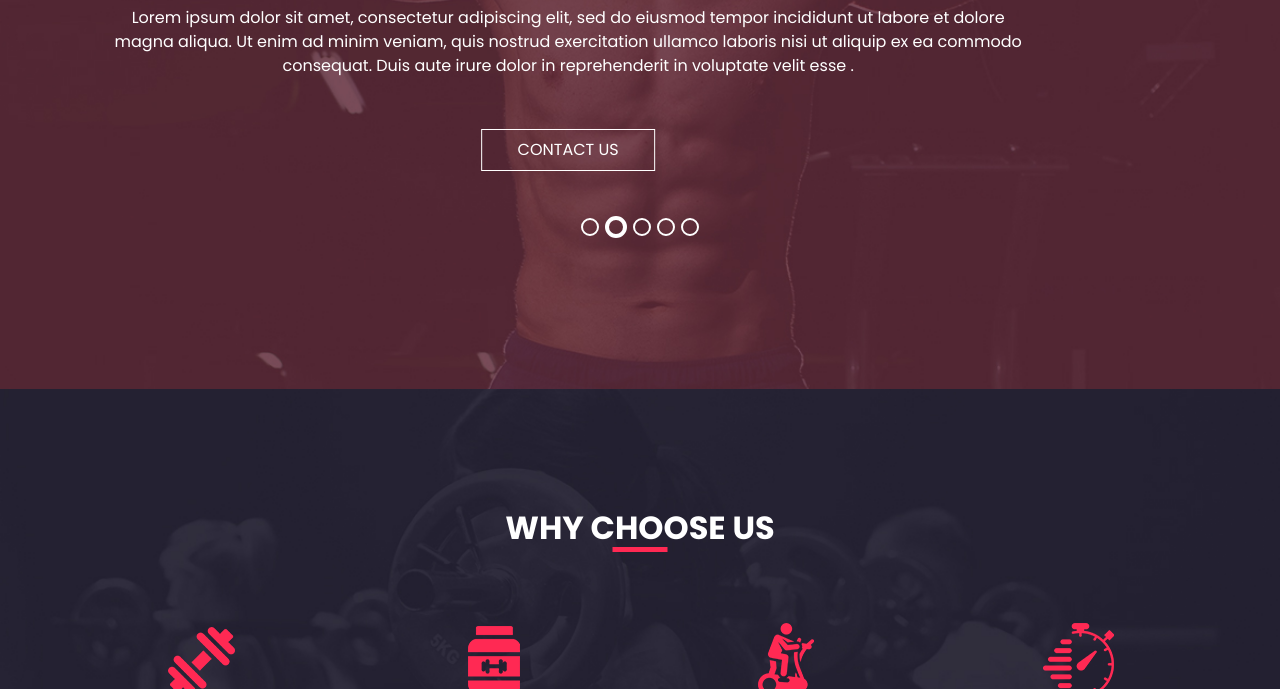
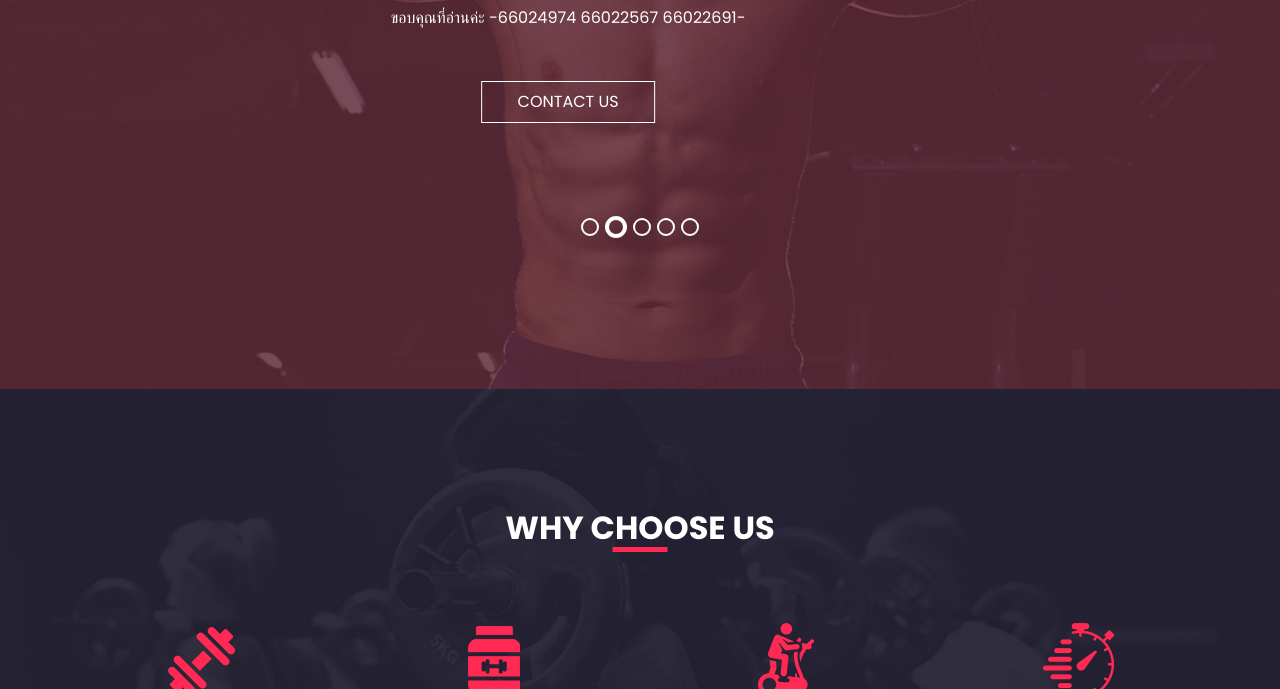
Before and after one commit to kunpriyaa/neogym, a plain HTML site: page index.html in a window 1280 px wide. Shown: the part 411-1100 px from the top of the page. Drawn offline with nearby package versions, Linux system fonts and the light colour scheme.

Commit message:
Update index.html

```diff
--- a/index.html
+++ b/index.html
@@ -90,7 +90,7 @@
                       66
                     </h1>
                     <p>
-                      Lorem ipsum dolor sit amet, consectetur adipiscing elit, sed do eiusmod tempor incididunt ut labore et dolore magna aliqua. Ut enim ad minim veniam, quis nostrud exercitation ullamco laboris nisi ut aliquip ex ea commodo consequat. Duis aute irure dolor in reprehenderit in voluptate velit esse .
+                      ขอบคุณที่อ่านค่ะ -66024974 66022567 66022691-
                     </p>
                     <div class="">
                       <a href="">
```
